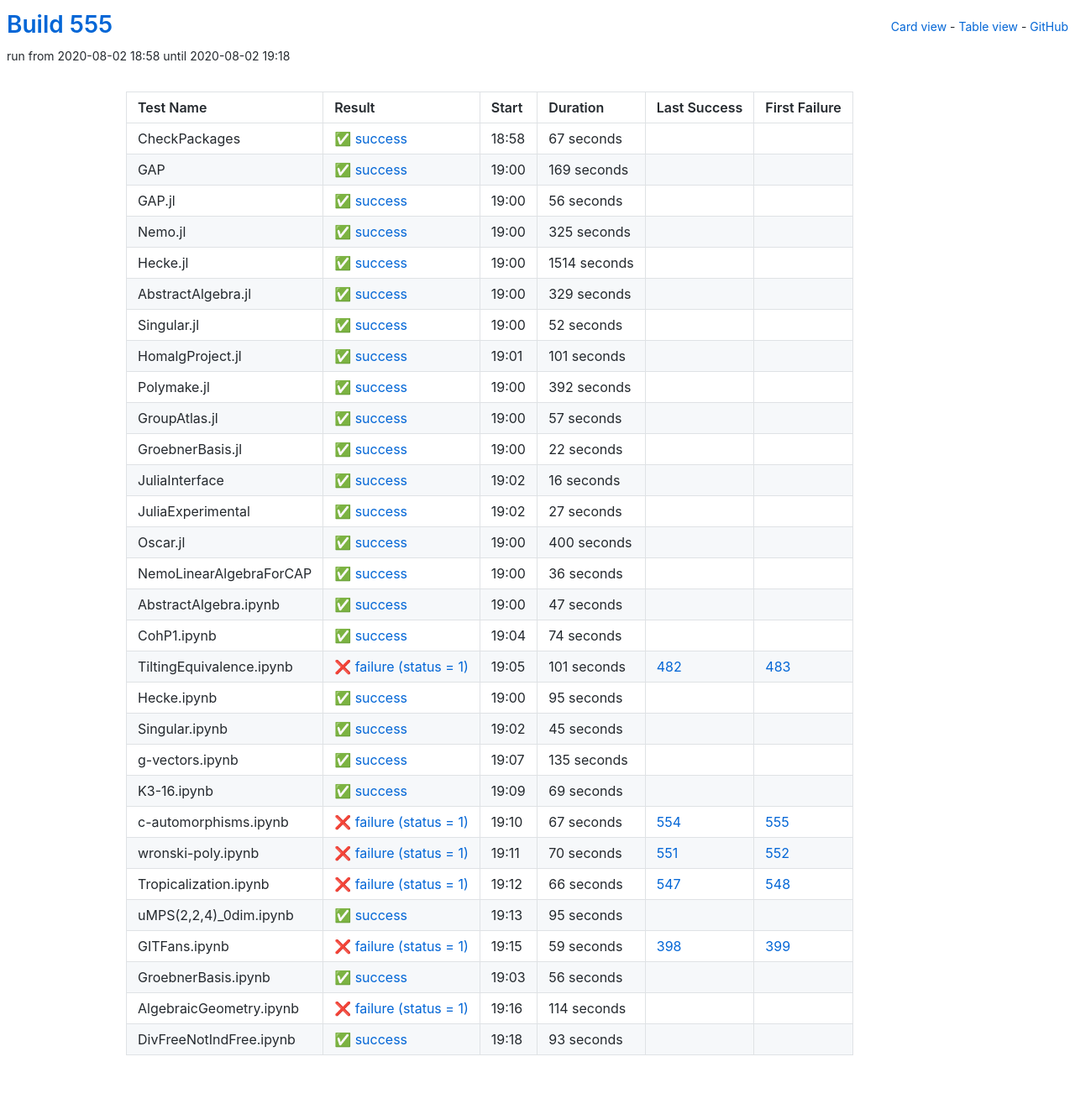
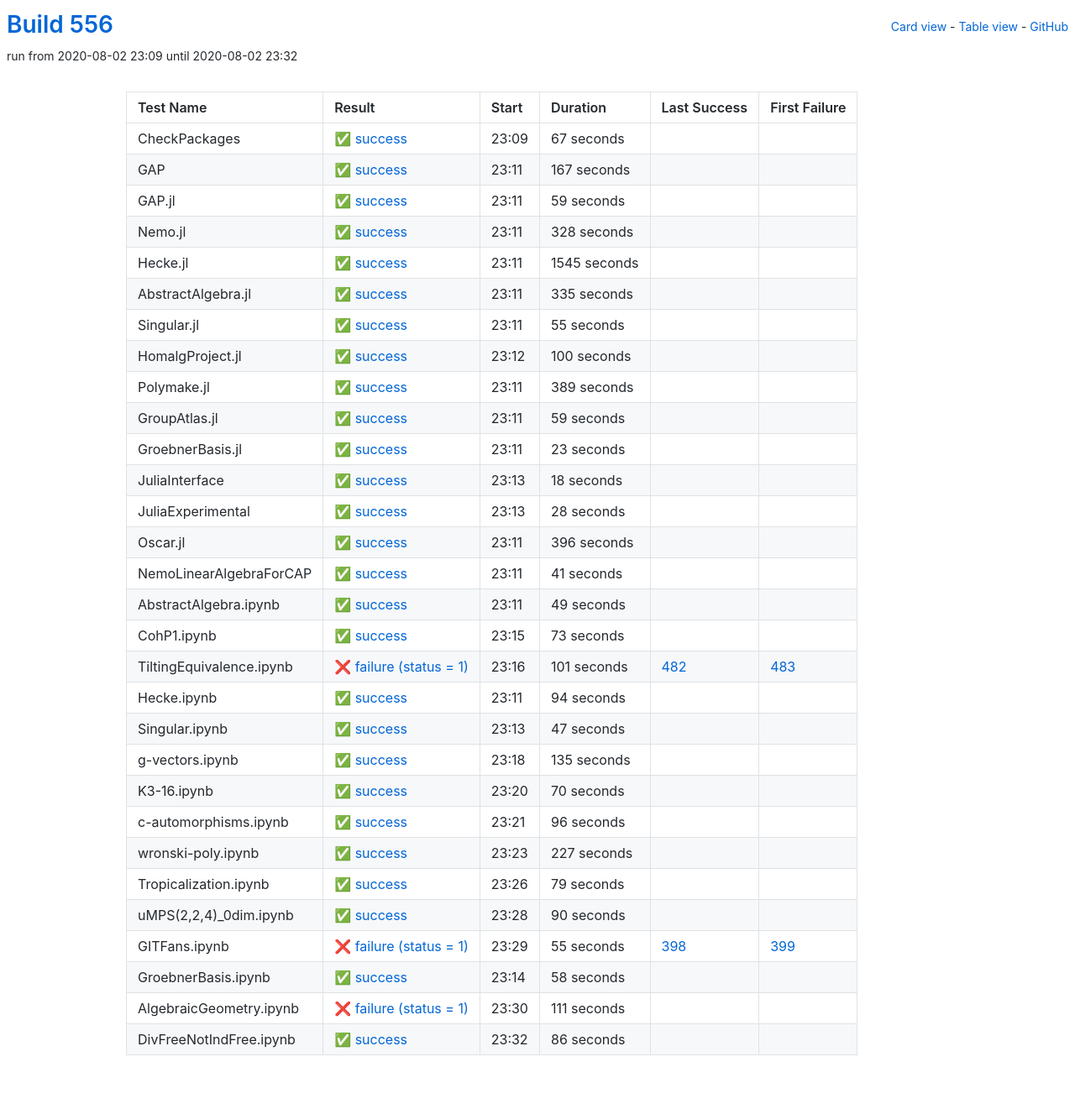
Before and after one commit to oscar-system/oscar-ci-status-stable, a Jekyll site: the page built from table.html, in a window 1280 px wide. Shown: the whole page at 84% size. Built offline with Jekyll 4.4.1, drawn with Linux system fonts in a browser that asks for light colours.

Commit message:
Build #556

```diff
--- a/_data/ci.yml
+++ b/_data/ci.yml
@@ -1,6 +1,6 @@
 ---
-build: 555
-build_url: https://oscarci.mathematik.uni-kl.de/job/oscar-stable/555/
+build: 556
+build_url: https://oscarci.mathematik.uni-kl.de/job/oscar-stable/556/
 job: oscar-stable
 organization: oscar-system
 repo: oscar-ci-status-stable
@@ -8,8 +8,8 @@ repourl: https://github.com/oscar-system/oscar-ci-status-stable
 tests:
 - name: CheckPackages
   id: checkpackages
-  log: https://oscarci.mathematik.uni-kl.de/job/oscar-stable/555/artifact/logs/build-555/CheckPackages.log
-  start: 2020-08-02 18:58
+  log: https://oscarci.mathematik.uni-kl.de/job/oscar-stable/556/artifact/logs/build-556/CheckPackages.log
+  start: 2020-08-02 23:09
   success: true
   exitcode: 0
   status: success
@@ -20,200 +20,200 @@ tests:
   first_failure_url:
 - name: GAP
   id: gap
-  log: https://oscarci.mathematik.uni-kl.de/job/oscar-stable/555/artifact/logs/build-555/GAP.log
-  start: 2020-08-02 19:00
+  log: https://oscarci.mathematik.uni-kl.de/job/oscar-stable/556/artifact/logs/build-556/GAP.log
+  start: 2020-08-02 23:11
   success: true
   exitcode: 0
   status: success
-  duration: 169
+  duration: 167
   last_success: false
   last_success_url:
   first_failure: false
   first_failure_url:
 - name: GAP.jl
   id: gap-jl
-  log: https://oscarci.mathematik.uni-kl.de/job/oscar-stable/555/artifact/logs/build-555/GAP.jl.log
-  start: 2020-08-02 19:00
+  log: https://oscarci.mathematik.uni-kl.de/job/oscar-stable/556/artifact/logs/build-556/GAP.jl.log
+  start: 2020-08-02 23:11
   success: true
   exitcode: 0
   status: success
-  duration: 56
+  duration: 59
   last_success: false
   last_success_url:
   first_failure: false
   first_failure_url:
 - name: Nemo.jl
   id: nemo-jl
-  log: https://oscarci.mathematik.uni-kl.de/job/oscar-stable/555/artifact/logs/build-555/Nemo.jl.log
-  start: 2020-08-02 19:00
+  log: https://oscarci.mathematik.uni-kl.de/job/oscar-stable/556/artifact/logs/build-556/Nemo.jl.log
+  start: 2020-08-02 23:11
   success: true
   exitcode: 0
   status: success
-  duration: 325
+  duration: 328
   last_success: false
   last_success_url:
   first_failure: false
   first_failure_url:
 - name: Hecke.jl
   id: hecke-jl
-  log: https://oscarci.mathematik.uni-kl.de/job/oscar-stable/555/artifact/logs/build-555/Hecke.jl.log
-  start: 2020-08-02 19:00
+  log: https://oscarci.mathematik.uni-kl.de/job/oscar-stable/556/artifact/logs/build-556/Hecke.jl.log
+  start: 2020-08-02 23:11
   success: true
   exitcode: 0
   status: success
-  duration: 1514
+  duration: 1545
   last_success: false
   last_success_url:
   first_failure: false
   first_failure_url:
 - name: AbstractAlgebra.jl
   id: abstractalgebra-jl
-  log: https://oscarci.mathematik.uni-kl.de/job/oscar-stable/555/artifact/logs/build-555/AbstractAlgebra.jl.log
-  start: 2020-08-02 19:00
+  log: https://oscarci.mathematik.uni-kl.de/job/oscar-stable/556/artifact/logs/build-556/AbstractAlgebra.jl.log
+  start: 2020-08-02 23:11
   success: true
   exitcode: 0
   status: success
-  duration: 329
+  duration: 335
   last_success: false
   last_success_url:
   first_failure: false
   first_failure_url:
 - name: Singular.jl
   id: singular-jl
-  log: https://oscarci.mathematik.uni-kl.de/job/oscar-stable/555/artifact/logs/build-555/Singular.jl.log
-  start: 2020-08-02 19:00
+  log: https://oscarci.mathematik.uni-kl.de/job/oscar-stable/556/artifact/logs/build-556/Singular.jl.log
+  start: 2020-08-02 23:11
   success: true
   exitcode: 0
   status: success
-  duration: 52
+  duration: 55
   last_success: false
   last_success_url:
   first_failure: false
   first_failure_url:
 - name: HomalgProject.jl
   id: homalgproject-jl
-  log: https://oscarci.mathematik.uni-kl.de/job/oscar-stable/555/artifact/logs/build-555/HomalgProject.jl.log
-  start: 2020-08-02 19:01
+  log: https://oscarci.mathematik.uni-kl.de/job/oscar-stable/556/artifact/logs/build-556/HomalgProject.jl.log
+  start: 2020-08-02 23:12
   success: true
   exitcode: 0
   status: success
-  duration: 101
+  duration: 100
   last_success: false
   last_success_url:
   first_failure: false
   first_failure_url:
 - name: Polymake.jl
   id: polymake-jl
-  log: https://oscarci.mathematik.uni-kl.de/job/oscar-stable/555/artifact/logs/build-555/Polymake.jl.log
-  start: 2020-08-02 19:00
+  log: https://oscarci.mathematik.uni-kl.de/job/oscar-stable/556/artifact/logs/build-556/Polymake.jl.log
+  start: 2020-08-02 23:11
   success: true
   exitcode: 0
   status: success
-  duration: 392
+  duration: 389
   last_success: false
   last_success_url:
   first_failure: false
   first_failure_url:
 - name: GroupAtlas.jl
   id: groupatlas-jl
-  log: https://oscarci.mathematik.uni-kl.de/job/oscar-stable/555/artifact/logs/build-555/GroupAtlas.jl.log
-  start: 2020-08-02 19:00
+  log: https://oscarci.mathematik.uni-kl.de/job/oscar-stable/556/artifact/logs/build-556/GroupAtlas.jl.log
+  start: 2020-08-02 23:11
   success: true
   exitcode: 0
   status: success
-  duration: 57
+  duration: 59
   last_success: false
   last_success_url:
   first_failure: false
   first_failure_url:
 - name: GroebnerBasis.jl
   id: groebnerbasis-jl
-  log: https://oscarci.mathematik.uni-kl.de/job/oscar-stable/555/artifact/logs/build-555/GroebnerBasis.jl.log
-  start: 2020-08-02 19:00
+  log: https://oscarci.mathematik.uni-kl.de/job/oscar-stable/556/artifact/logs/build-556/GroebnerBasis.jl.log
+  start: 2020-08-02 23:11
   success: true
   exitcode: 0
   status: success
-  duration: 22
+  duration: 23
   last_success: false
   last_success_url:
   first_failure: false
   first_failure_url:
 - name: JuliaInterface
   id: juliainterface
-  log: https://oscarci.mathematik.uni-kl.de/job/oscar-stable/555/artifact/logs/build-555/JuliaInterface.log
-  start: 2020-08-02 19:02
+  log: https://oscarci.mathematik.uni-kl.de/job/oscar-stable/556/artifact/logs/build-556/JuliaInterface.log
+  start: 2020-08-02 23:13
   success: true
   exitcode: 0
   status: success
-  duration: 16
+  duration: 18
   last_success: false
   last_success_url:
   first_failure: false
   first_failure_url:
 - name: JuliaExperimental
   id: juliaexperimental
-  log: https://oscarci.mathematik.uni-kl.de/job/oscar-stable/555/artifact/logs/build-555/JuliaExperimental.log
-  start: 2020-08-02 19:02
+  log: https://oscarci.mathematik.uni-kl.de/job/oscar-stable/556/artifact/logs/build-556/JuliaExperimental.log
+  start: 2020-08-02 23:13
   success: true
   exitcode: 0
   status: success
-  duration: 27
+  duration: 28
   last_success: false
   last_success_url:
   first_failure: false
   first_failure_url:
 - name: Oscar.jl
   id: oscar-jl
-  log: https://oscarci.mathematik.uni-kl.de/job/oscar-stable/555/artifact/logs/build-555/Oscar.jl.log
-  start: 2020-08-02 19:00
+  log: https://oscarci.mathematik.uni-kl.de/job/oscar-stable/556/artifact/logs/build-556/Oscar.jl.log
+  start: 2020-08-02 23:11
   success: true
   exitcode: 0
   status: success
-  duration: 400
+  duration: 396
   last_success: false
   last_success_url:
   first_failure: false
   first_failure_url:
 - name: NemoLinearAlgebraForCAP
   id: nemolinearalgebraforcap
-  log: https://oscarci.mathematik.uni-kl.de/job/oscar-stable/555/artifact/logs/build-555/NemoLinearAlgebraForCAP.log
-  start: 2020-08-02 19:00
+  log: https://oscarci.mathematik.uni-kl.de/job/oscar-stable/556/artifact/logs/build-556/NemoLinearAlgebraForCAP.log
+  start: 2020-08-02 23:11
   success: true
   exitcode: 0
   status: success
-  duration: 36
+  duration: 41
   last_success: false
   last_success_url:
   first_failure: false
   first_failure_url:
 - name: AbstractAlgebra.ipynb
   id: abstractalgebra-ipynb
-  log: https://oscarci.mathematik.uni-kl.de/job/oscar-stable/555/artifact/logs/build-555/AbstractAlgebra.ipynb.log
-  start: 2020-08-02 19:00
+  log: https://oscarci.mathematik.uni-kl.de/job/oscar-stable/556/artifact/logs/build-556/AbstractAlgebra.ipynb.log
+  start: 2020-08-02 23:11
   success: true
   exitcode: 0
   status: success
-  duration: 47
+  duration: 49
   last_success: false
   last_success_url:
   first_failure: false
   first_failure_url:
 - name: CohP1.ipynb
   id: cohp1-ipynb
-  log: https://oscarci.mathematik.uni-kl.de/job/oscar-stable/555/artifact/logs/build-555/CohP1.ipynb.log
-  start: 2020-08-02 19:04
+  log: https://oscarci.mathematik.uni-kl.de/job/oscar-stable/556/artifact/logs/build-556/CohP1.ipynb.log
+  start: 2020-08-02 23:15
   success: true
   exitcode: 0
   status: success
-  duration: 74
+  duration: 73
   last_success: false
   last_success_url:
   first_failure: false
   first_failure_url:
 - name: TiltingEquivalence.ipynb
   id: tiltingequivalence-ipynb
-  log: https://oscarci.mathematik.uni-kl.de/job/oscar-stable/555/artifact/logs/build-555/TiltingEquivalence.ipynb.log
-  start: 2020-08-02 19:05
+  log: https://oscarci.mathematik.uni-kl.de/job/oscar-stable/556/artifact/logs/build-556/TiltingEquivalence.ipynb.log
+  start: 2020-08-02 23:16
   success: false
   exitcode: 1
   status: failure
@@ -224,32 +224,32 @@ tests:
   first_failure_url: https://oscarci.mathematik.uni-kl.de/job/oscar-stable/483/
 - name: Hecke.ipynb
   id: hecke-ipynb
-  log: https://oscarci.mathematik.uni-kl.de/job/oscar-stable/555/artifact/logs/build-555/Hecke.ipynb.log
-  start: 2020-08-02 19:00
+  log: https://oscarci.mathematik.uni-kl.de/job/oscar-stable/556/artifact/logs/build-556/Hecke.ipynb.log
+  start: 2020-08-02 23:11
   success: true
   exitcode: 0
   status: success
-  duration: 95
+  duration: 94
   last_success: false
   last_success_url:
   first_failure: false
   first_failure_url:
 - name: Singular.ipynb
   id: singular-ipynb
-  log: https://oscarci.mathematik.uni-kl.de/job/oscar-stable/555/artifact/logs/build-555/Singular.ipynb.log
-  start: 2020-08-02 19:02
+  log: https://oscarci.mathematik.uni-kl.de/job/oscar-stable/556/artifact/logs/build-556/Singular.ipynb.log
+  start: 2020-08-02 23:13
   success: true
   exitcode: 0
   status: success
-  duration: 45
+  duration: 47
   last_success: false
   last_success_url:
   first_failure: false
   first_failure_url:
 - name: g-vectors.ipynb
   id: g-vectors-ipynb
-  log: https://oscarci.mathematik.uni-kl.de/job/oscar-stable/555/artifact/logs/build-555/g-vectors.ipynb.log
-  start: 2020-08-02 19:07
+  log: https://oscarci.mathematik.uni-kl.de/job/oscar-stable/556/artifact/logs/build-556/g-vectors.ipynb.log
+  start: 2020-08-02 23:18
   success: true
   exitcode: 0
   status: success
@@ -260,108 +260,108 @@ tests:
   first_failure_url:
 - name: K3-16.ipynb
   id: k3-16-ipynb
-  log: https://oscarci.mathematik.uni-kl.de/job/oscar-stable/555/artifact/logs/build-555/K3-16.ipynb.log
-  start: 2020-08-02 19:09
+  log: https://oscarci.mathematik.uni-kl.de/job/oscar-stable/556/artifact/logs/build-556/K3-16.ipynb.log
+  start: 2020-08-02 23:20
   success: true
   exitcode: 0
   status: success
-  duration: 69
+  duration: 70
   last_success: false
   last_success_url:
   first_failure: false
   first_failure_url:
 - name: c-automorphisms.ipynb
   id: c-automorphisms-ipynb
-  log: https://oscarci.mathematik.uni-kl.de/job/oscar-stable/555/artifact/logs/build-555/c-automorphisms.ipynb.log
-  start: 2020-08-02 19:10
-  success: false
-  exitcode: 1
-  status: failure
-  duration: 67
-  last_success: 554
-  last_success_url: https://oscarci.mathematik.uni-kl.de/job/oscar-stable/554/
-  first_failure: 555
-  first_failure_url: https://oscarci.mathematik.uni-kl.de/job/oscar-stable/555/
-- name: wronski-poly.ipynb
-  id: wronski-poly-ipynb
-  log: https://oscarci.mathematik.uni-kl.de/job/oscar-stable/555/artifact/logs/build-555/wronski-poly.ipynb.log
-  start: 2020-08-02 19:11
-  success: false
-  exitcode: 1
-  status: failure
-  duration: 70
-  last_success: 551
-  last_success_url: https://oscarci.mathematik.uni-kl.de/job/oscar-stable/551/
-  first_failure: 552
-  first_failure_url: https://oscarci.mathematik.uni-kl.de/job/oscar-stable/552/
-- name: Tropicalization.ipynb
-  id: tropicalization-ipynb
-  log: https://oscarci.mathematik.uni-kl.de/job/oscar-stable/555/artifact/logs/build-555/Tropicalization.ipynb.log
-  start: 2020-08-02 19:12
-  success: false
-  exitcode: 1
-  status: failure
-  duration: 66
-  last_success: 547
-  last_success_url: https://oscarci.mathematik.uni-kl.de/job/oscar-stable/547/
-  first_failure: 548
-  first_failure_url: https://oscarci.mathematik.uni-kl.de/job/oscar-stable/548/
-- name: uMPS(2,2,4)_0dim.ipynb
-  id: umps-2-2-4-0dim-ipynb
-  log: https://oscarci.mathematik.uni-kl.de/job/oscar-stable/555/artifact/logs/build-555/uMPS-2-2-4-_0dim.ipynb.log
-  start: 2020-08-02 19:13
+  log: https://oscarci.mathematik.uni-kl.de/job/oscar-stable/556/artifact/logs/build-556/c-automorphisms.ipynb.log
+  start: 2020-08-02 23:21
   success: true
   exitcode: 0
   status: success
-  duration: 95
+  duration: 96
+  last_success: false
+  last_success_url:
+  first_failure: false
+  first_failure_url:
+- name: wronski-poly.ipynb
+  id: wronski-poly-ipynb
+  log: https://oscarci.mathematik.uni-kl.de/job/oscar-stable/556/artifact/logs/build-556/wronski-poly.ipynb.log
+  start: 2020-08-02 23:23
+  success: true
+  exitcode: 0
+  status: success
+  duration: 227
+  last_success: false
+  last_success_url:
+  first_failure: false
+  first_failure_url:
+- name: Tropicalization.ipynb
+  id: tropicalization-ipynb
+  log: https://oscarci.mathematik.uni-kl.de/job/oscar-stable/556/artifact/logs/build-556/Tropicalization.ipynb.log
+  start: 2020-08-02 23:26
+  success: true
+  exitcode: 0
+  status: success
+  duration: 79
+  last_success: false
+  last_success_url:
+  first_failure: false
+  first_failure_url:
+- name: uMPS(2,2,4)_0dim.ipynb
+  id: umps-2-2-4-0dim-ipynb
+  log: https://oscarci.mathematik.uni-kl.de/job/oscar-stable/556/artifact/logs/build-556/uMPS-2-2-4-_0dim.ipynb.log
+  start: 2020-08-02 23:28
+  success: true
+  exitcode: 0
+  status: success
+  duration: 90
   last_success: false
   last_success_url:
   first_failure: false
   first_failure_url:
 - name: GITFans.ipynb
   id: gitfans-ipynb
-  log: https://oscarci.mathematik.uni-kl.de/job/oscar-stable/555/artifact/logs/build-555/GITFans.ipynb.log
-  start: 2020-08-02 19:15
+  log: https://oscarci.mathematik.uni-kl.de/job/oscar-stable/556/artifact/logs/build-556/GITFans.ipynb.log
+  start: 2020-08-02 23:29
   success: false
   exitcode: 1
   status: failure
-  duration: 59
+  duration: 55
   last_success: 398
   last_success_url: https://oscarci.mathematik.uni-kl.de/job/oscar-stable/398/
   first_failure: 399
   first_failure_url: https://oscarci.mathematik.uni-kl.de/job/oscar-stable/399/
 - name: GroebnerBasis.ipynb
   id: groebnerbasis-ipynb
-  log: https://oscarci.mathematik.uni-kl.de/job/oscar-stable/555/artifact/logs/build-555/GroebnerBasis.ipynb.log
-  start: 2020-08-02 19:03
+  log: https://oscarci.mathematik.uni-kl.de/job/oscar-stable/556/artifact/logs/build-556/GroebnerBasis.ipynb.log
+  start: 2020-08-02 23:14
   success: true
   exitcode: 0
   status: success
-  duration: 56
+  duration: 58
   last_success: false
   last_success_url:
   first_failure: false
   first_failure_url:
 - name: AlgebraicGeometry.ipynb
   id: algebraicgeometry-ipynb
-  log: https://oscarci.mathematik.uni-kl.de/job/oscar-stable/555/artifact/logs/build-555/AlgebraicGeometry.ipynb.log
-  start: 2020-08-02 19:16
+  log: https://oscarci.mathematik.uni-kl.de/job/oscar-stable/556/artifact/logs/build-556/AlgebraicGeometry.ipynb.log
+  start: 2020-08-02 23:30
   success: false
   exitcode: 1
   status: failure
-  duration: 114
+  duration: 111
   last_success: false
   last_success_url:
   first_failure: false
   first_failure_url:
 - name: DivFreeNotIndFree.ipynb
   id: divfreenotindfree-ipynb
-  log: https://oscarci.mathematik.uni-kl.de/job/oscar-stable/555/artifact/logs/build-555/DivFreeNotIndFree.ipynb.log
-  start: 2020-08-02 19:18
+  log: https://oscarci.mathematik.uni-kl.de/job/oscar-stable/556/artifact/logs/build-556/DivFreeNotIndFree.ipynb.log
+  start: 2020-08-02 23:32
   success: true
   exitcode: 0
   status: success
-  duration: 93
+  duration: 86
   last_success: false
   last_success_url:
   first_failure: false
```
Also changed, not shown: README.md.
